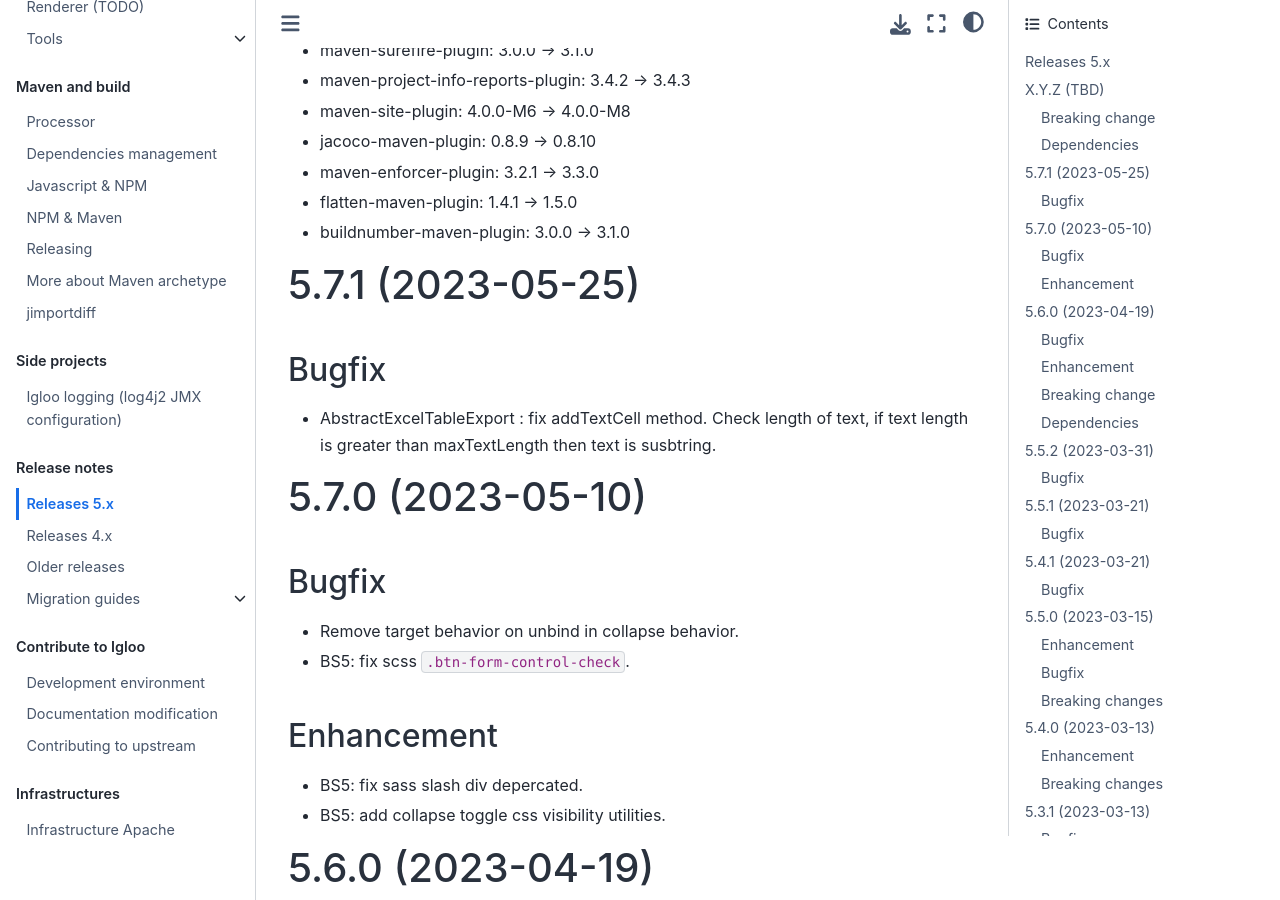
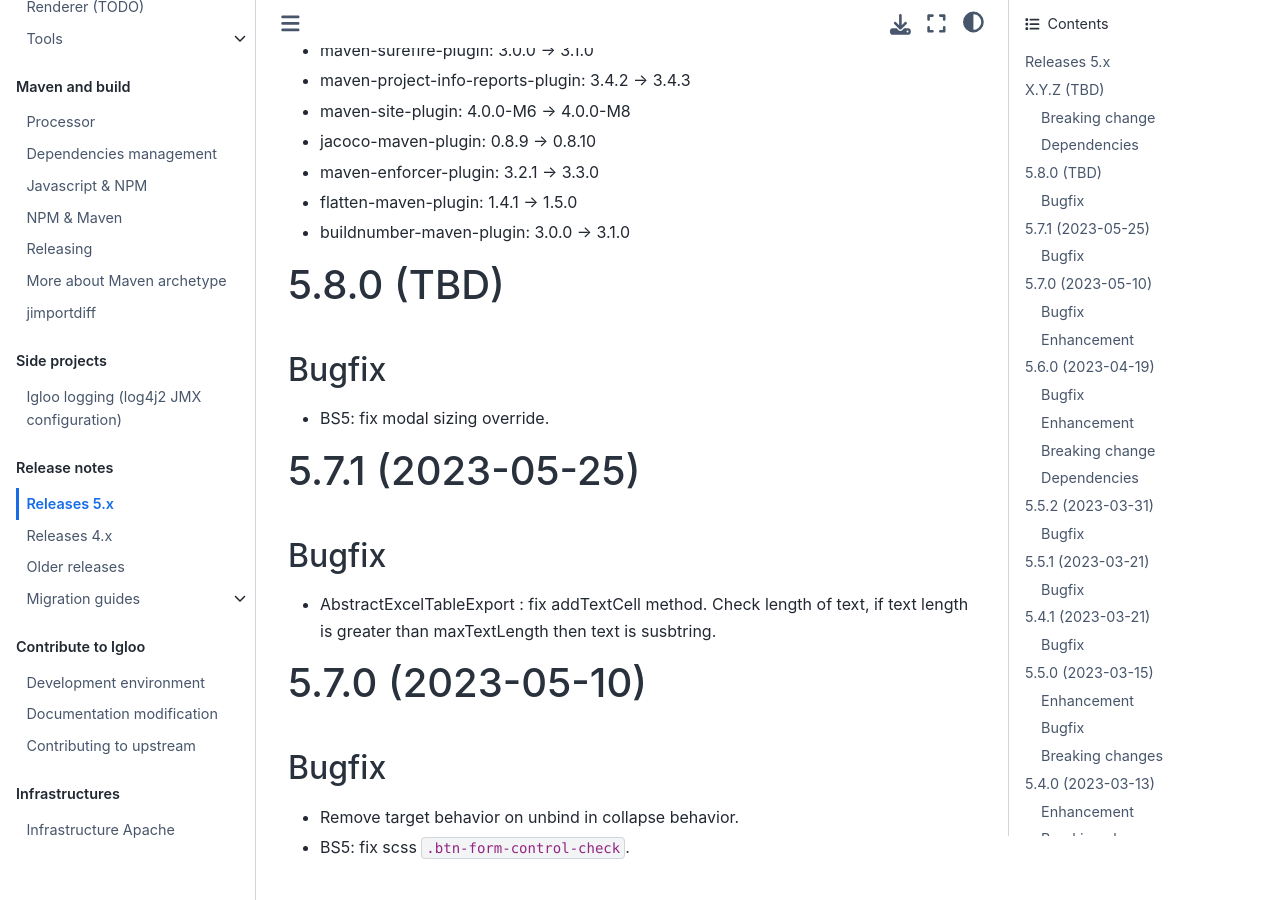
Before and after one commit to igloo-project/igloo-doc, a Sphinx documentation site: the page built from source/release-notes/releases-5.x.md, in a window 1280 px wide and 900 px high, scrolled down 1014 px. Built offline with Sphinx 7.4.7 and the Sphinx Book theme 1.1.4, drawn with Linux system fonts in a browser that asks for light colours.

Commit message:
Changelog 5.8.0

```diff
--- a/source/release-notes/releases-5.x.md
+++ b/source/release-notes/releases-5.x.md
@@ -38,6 +38,14 @@ Maven plugins:
 * maven-enforcer-plugin: 3.2.1 -> 3.3.0
 * flatten-maven-plugin: 1.4.1 -> 1.5.0
 * buildnumber-maven-plugin: 3.0.0 -> 3.1.0
+
+(v5.8.0)=
+
+# 5.8.0 (TBD)
+
+## Bugfix
+
+* BS5: fix modal sizing override.
 
 (v5.7.1)=
 
```
